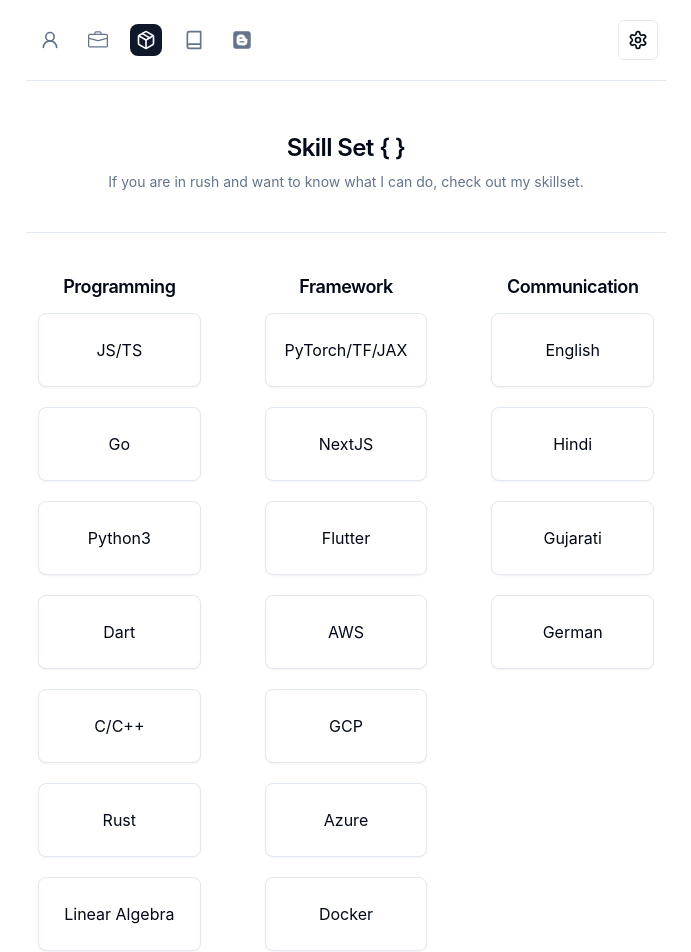
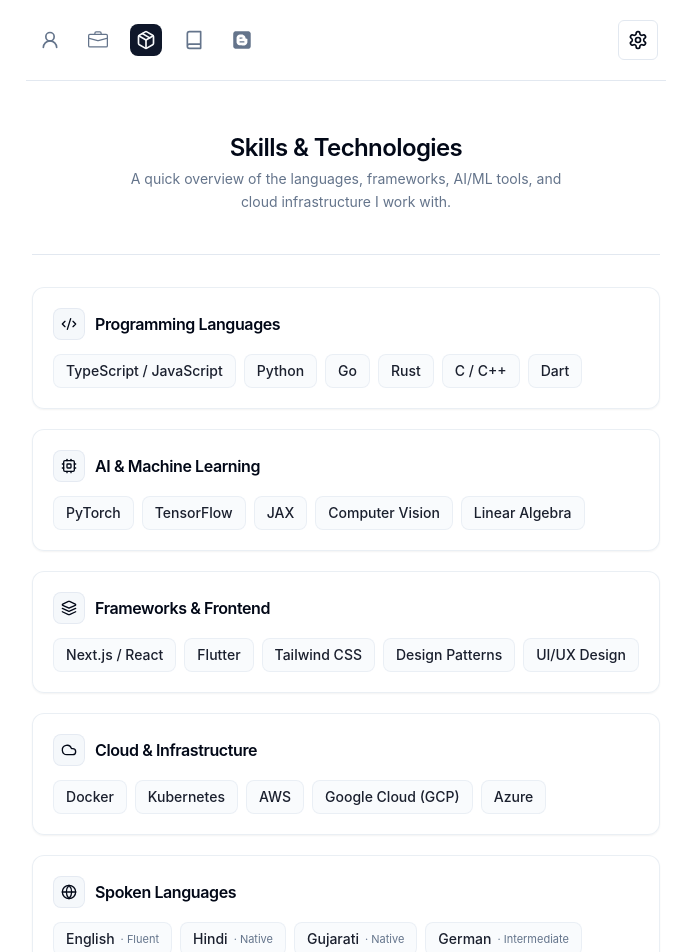
Before and after one commit to vivasvan1/vivasvan1.github.io, a React (Vite) app: page /skills in a window 1280 px wide. Shown: the top 952 px of the page, without its empty margins (294-985 px from the left). Built offline with nearby package versions, Linux system fonts and the light colour scheme.

Commit message:
Simplify skills page with clean categorized chips layout

```diff
--- a/src/routes/skills/page.tsx
+++ b/src/routes/skills/page.tsx
@@ -1,108 +1,129 @@
-import {
-  Card,
-  CardDescription,
-  CardHeader,
-  CardTitle,
-} from "@/components/ui/card";
+import { CardDescription, CardTitle } from "@/components/ui/card";
 import { Separator } from "@/components/ui/separator";
+import { Cloud, Code2, Cpu, Globe, Layers } from "lucide-react";
+
 type Props = {};
 
-// Define the type for a single skill
-type Skill = {
-  name: string; // Name of the skill
-  level: string; // Skill level (e.g., Beginner, Intermediate, Advanced)
+type SkillItem = {
+  name: string;
+  level?: string;
 };
 
-// Sample list of skills
-const computer_skills: Skill[] = [
-  {  name: "JS/TS", level: "Master" },
-  {  name: "Go", level: "Master" },
-  {  name: "Python3", level: "Master" },
-  {  name: "Dart", level: "Master" },
-  {  name: "C/C++", level: "Master" },
-  {  name: "Rust", level: "Master" },
+type SkillCategory = {
+  title: string;
+  description?: string;
+  icon: React.ComponentType<{ className?: string }>;
+  skills: SkillItem[];
+};
 
-  {  name: "Linear Algebra", level: "Master" },
-  {  name: "Design Patterns", level: "Master" },
-  {  name: "UI/UX Design", level: "Intermediate" },
-];
-
-const framework_skills: Skill[] = [
-  {  name: "PyTorch/TF/JAX", level: "Master" },
-  {  name: "NextJS", level: "Master" },
-  {  name: "Flutter", level: "Master" },
-  {  name: "AWS", level: "Master" },
-  {  name: "GCP", level: "Master" },
-  {  name: "Azure", level: "Master" },
-  {  name: "Docker", level: "Master" },
-  {  name: "Kubernetes", level: "Intermediate" },
-];
-
-const communication_skills: Skill[] = [
-  {  name: "English", level: "Master" },
-  {  name: "Hindi", level: "Master" },
-  {  name: "Gujarati", level: "Master" },
-  {  name: "German", level: "Intermediate" },
+const categories: SkillCategory[] = [
+  {
+    title: "Programming Languages",
+    icon: Code2,
+    skills: [
+      { name: "TypeScript / JavaScript" },
+      { name: "Python" },
+      { name: "Go" },
+      { name: "Rust" },
+      { name: "C / C++" },
+      { name: "Dart" },
+    ],
+  },
+  {
+    title: "AI & Machine Learning",
+    icon: Cpu,
+    skills: [
+      { name: "PyTorch" },
+      { name: "TensorFlow" },
+      { name: "JAX" },
+      { name: "Computer Vision" },
+      { name: "Linear Algebra" },
+    ],
+  },
+  {
+    title: "Frameworks & Frontend",
+    icon: Layers,
+    skills: [
+      { name: "Next.js / React" },
+      { name: "Flutter" },
+      { name: "Tailwind CSS" },
+      { name: "Design Patterns" },
+      { name: "UI/UX Design" },
+    ],
+  },
+  {
+    title: "Cloud & Infrastructure",
+    icon: Cloud,
+    skills: [
+      { name: "Docker" },
+      { name: "Kubernetes" },
+      { name: "AWS" },
+      { name: "Google Cloud (GCP)" },
+      { name: "Azure" },
+    ],
+  },
+  {
+    title: "Spoken Languages",
+    icon: Globe,
+    skills: [
+      { name: "English", level: "Fluent" },
+      { name: "Hindi", level: "Native" },
+      { name: "Gujarati", level: "Native" },
+      { name: "German", level: "Intermediate" },
+    ],
+  },
 ];
 
 function Skills({}: Props) {
   return (
     <div className="w-full py-10 sm:max-w-[40rem]">
-      <div className="flex flex-col gap-3 py-10 text-center">
-        <CardTitle>Skill Set {"{ }"}</CardTitle>
-        <CardDescription>
-          If you are in rush and want to know what I can do, check out my
-          skillset.
+      <div className="flex flex-col gap-2 py-10 text-center">
+        <CardTitle>Skills & Technologies</CardTitle>
+        <CardDescription className="max-w-md mx-auto text-sm leading-relaxed">
+          A quick overview of the languages, frameworks, AI/ML tools, and cloud infrastructure I work with.
         </CardDescription>
       </div>
+
       <Separator />
 
-      <div className="grid grid-cols-1 gap-10 sm:grid-cols-3">
-        <div className="py-10 text-center">
-          <CardTitle className="text-lg">Programming</CardTitle>
-          <div className="flex w-full flex-col gap-5 p-3">
-            {computer_skills.map((skill, index) => (
-              <Skill skill={skill} key={index} />
-            ))}
-          </div>
-        </div>
-        <div className="py-10 text-center">
-          <CardTitle className="text-lg">Framework</CardTitle>
-          <div className="flex w-full flex-col gap-5 p-3">
-            {framework_skills.map((skill, index) => (
-              <Skill skill={skill} key={index} />
-            ))}
-          </div>
-        </div>
+      <div className="flex flex-col gap-5 py-8 px-2 sm:px-0">
+        {categories.map((category) => {
+          const Icon = category.icon;
+          return (
+            <div
+              key={category.title}
+              className="group rounded-xl border border-border/70 bg-card/60 p-5 shadow-sm backdrop-blur-sm transition-all duration-200 hover:border-border hover:shadow-md"
+            >
+              <div className="mb-3.5 flex items-center gap-2.5">
+                <div className="flex h-8 w-8 items-center justify-center rounded-lg border border-border/80 bg-muted/70 text-foreground transition-colors group-hover:border-primary/50 group-hover:text-primary">
+                  <Icon className="h-4 w-4" />
+                </div>
+                <h3 className="text-base font-semibold tracking-tight text-foreground">
+                  {category.title}
+                </h3>
+              </div>
 
-        <div className="py-10 text-center">
-          <CardTitle className="text-lg">Communication</CardTitle>
-          <div className="flex w-full flex-col gap-5 p-3">
-            {communication_skills.map((skill, index) => (
-              <Skill skill={skill} key={index} />
-            ))}
-          </div>
-        </div>
+              <div className="flex flex-wrap gap-2">
+                {category.skills.map((skill) => (
+                  <span
+                    key={skill.name}
+                    className="inline-flex items-center gap-1.5 rounded-lg border border-border/60 bg-muted/40 px-3 py-1.5 text-xs sm:text-sm font-medium text-foreground/90 transition-all duration-150 hover:border-primary/40 hover:bg-muted"
+                  >
+                    <span>{skill.name}</span>
+                    {skill.level && (
+                      <span className="text-[11px] font-normal text-muted-foreground">
+                        · {skill.level}
+                      </span>
+                    )}
+                  </span>
+                ))}
+              </div>
+            </div>
+          );
+        })}
       </div>
     </div>
   );
 }
 
-type SkillProps = {
-  skill: Skill;
-};
-
-function Skill({ skill }: SkillProps) {
-  return (
-    <Card className="flex flex-col hover:bg-muted ">
-      <CardHeader className="my-auto">
-        <div className="flex justify-center text-center">
-          {/* <skill.logo className="h-5 w-5" /> */}
-          <div>{skill.name}</div>
-        </div>
-      </CardHeader>
-    </Card>
-  );
-}
-
 export default Skills;
```
Also changed, not shown: 6 other files (tests, documents, lock files or other folders).
